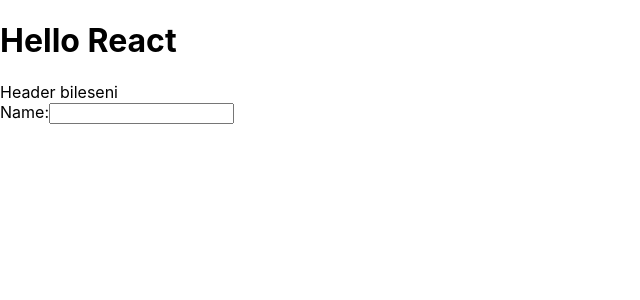
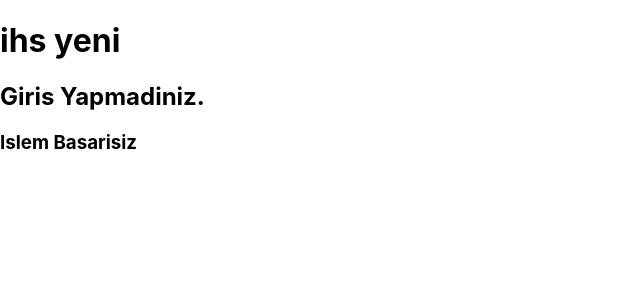
Before and after one commit to ihsanye/learnReact0, a React (Create React App) app: page / in a window 1280 px wide. Shown: the top 300 px of the page, without its empty margins (0-640 px from the left). Built offline with nearby package versions, Linux system fonts and the light colour scheme.

Commit message:
input ve kosul

```diff
--- a/src/App.js
+++ b/src/App.js
@@ -3,17 +3,20 @@
 import Header from './components/Header'
 
 const name = "ihs";
+const last = "yeni";
+const isLoggedIn = false;
 
 function App() {
   //return React.createElement("div", null, "Hello");
   return (
     <div className="xyz">
-      <h1>Hello React</h1>
-      <Header />
-      <label htmlFor="name">
-        Name:
-        <input id="name" type="text"></input>
-      </label>
+
+      <h1>{name} {last}</h1>
+      <h2>{isLoggedIn && `Merhaba ben ${name + " " + last}`}</h2>
+      <h2>{!isLoggedIn && "Giris Yapmadiniz."}</h2>
+      <h3>
+        {isLoggedIn ? `Hosgeldin ${name + last}` : "Islem Basarisiz"}
+      </h3>
     </div>
 
   );
```
